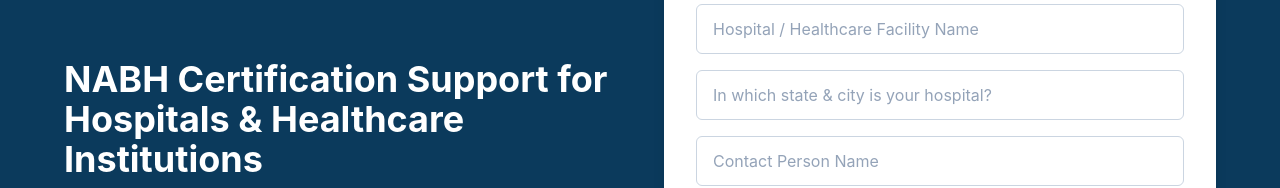
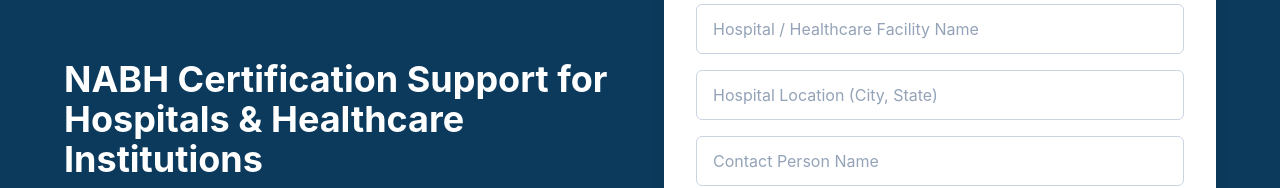
Before and after one commit to psh2590/advait-prime-website, a React (Vite) app in the folder frontend/: page /nabh-certification in a window 1280 px wide. Shown: the part 256-444 px from the top of the page. Built offline with nearby package versions, Linux system fonts and the light colour scheme.

Commit message:
Implement form submission for NABH enquiries
Added form submission handling with loading state and success message.

```diff
--- a/frontend/src/pages/NABH.jsx
+++ b/frontend/src/pages/NABH.jsx
@@ -1,4 +1,31 @@
+import { useState } from "react";
+
 export default function NABH() {
+  const [submitted, setSubmitted] = useState(false);
+  const [loading, setLoading] = useState(false);
+
+  const handleSubmit = async (e) => {
+    e.preventDefault();
+    setLoading(true);
+
+    const form = e.target;
+    const data = new FormData(form);
+
+    try {
+      await fetch("https://formsubmit.co/ajax/advait.prime@gmail.com", {
+        method: "POST",
+        body: data,
+      });
+
+      setSubmitted(true);
+      form.reset();
+    } catch (err) {
+      alert("Something went wrong. Please try again.");
+    } finally {
+      setLoading(false);
+    }
+  };
+
   return (
     <div className="bg-slate-50 text-slate-800">
       {/* HERO */}
@@ -32,13 +59,23 @@
               Get NABH Certification Support
             </h2>
 
-            <form
-              action="https://formsubmit.co/advait.prime@gmail.com"
-              method="POST"
-              className="space-y-4"
-            >
-              {/* FormSubmit config */}
-              <input type="hidden" name="_subject" value="NABH Certification Enquiry" />
+            {submitted ? (
+              <div className="bg-green-50 border border-green-200 p-6 rounded-lg text-center">
+                <h3 className="text-lg font-semibold text-green-700">
+                  Thank you!
+                </h3>
+                <p className="text-green-600 mt-2">
+                  Your NABH enquiry has been submitted successfully.
+                  Our team will contact you shortly.
+                </p>
+              </div>
+            ) : (
+              <form onSubmit={handleSubmit} className="space-y-4">
+                <input
+                  type="hidden"
+                  name="_subject"
+                  value="NABH Certification Enquiry - Advait Prime"
+                />
                 <input type="hidden" name="_captcha" value="false" />
 
                 <input
@@ -50,15 +87,17 @@
                              bg-white text-slate-900 placeholder-slate-400
                              focus:outline-none focus:ring-2 focus:ring-indigo-500"
                 />
+
                 <input
                   type="text"
-                name="state & city"
+                  name="location"
                   required
-                placeholder="In which state & city is your hospital?"
+                  placeholder="Hospital Location (City, State)"
                   className="w-full px-4 py-3 rounded-md border border-slate-300
                              bg-white text-slate-900 placeholder-slate-400
                              focus:outline-none focus:ring-2 focus:ring-indigo-500"
                 />
+
                 <input
                   type="text"
                   name="contact_person"
@@ -91,10 +130,10 @@
 
                 <select
                   name="hospital_type"
+                  required
                   className="w-full px-4 py-3 rounded-md border border-slate-300
-                           bg-white text-slate-900 placeholder-slate-400
+                             bg-white text-slate-900
                              focus:outline-none focus:ring-2 focus:ring-indigo-500"
-                required
                 >
                   <option value="">Hospital Type</option>
                   <option>Multi-speciality Hospital</option>
@@ -115,11 +154,13 @@
 
                 <button
                   type="submit"
-                className="w-full bg-indigo-600 text-white py-3 rounded-md font-semibold hover:bg-indigo-700 transition"
+                  disabled={loading}
+                  className="w-full bg-indigo-600 text-white py-3 rounded-md font-semibold hover:bg-indigo-700 transition disabled:opacity-60"
                 >
-                Request NABH Support
+                  {loading ? "Submitting..." : "Request NABH Support"}
                 </button>
               </form>
+            )}
           </div>
 
         </div>
```
Lines whose indentation alone changed are shown as unchanged.
